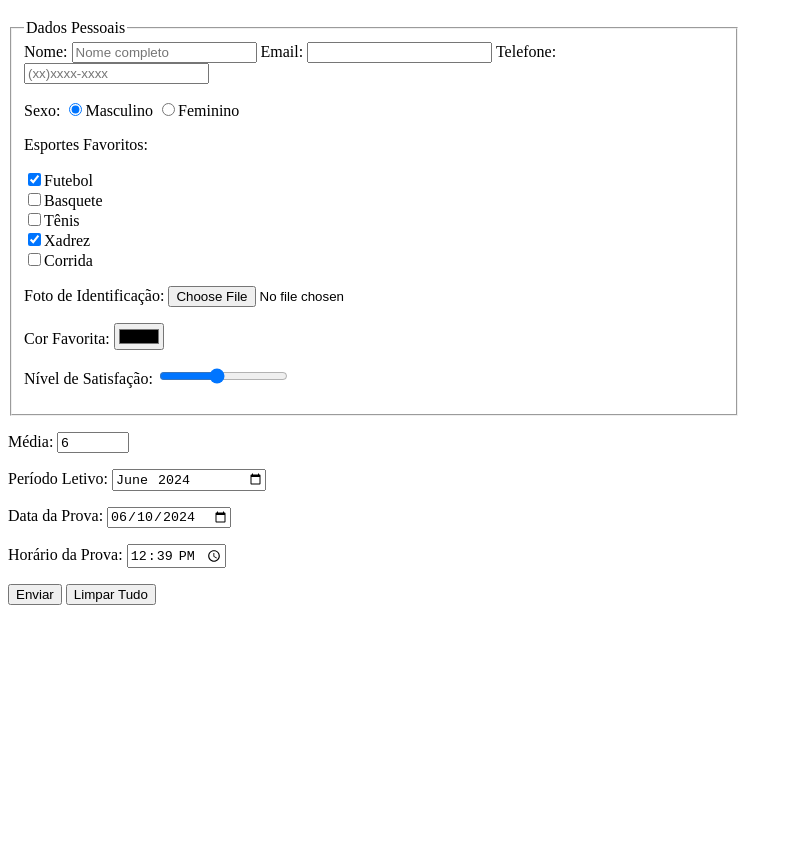
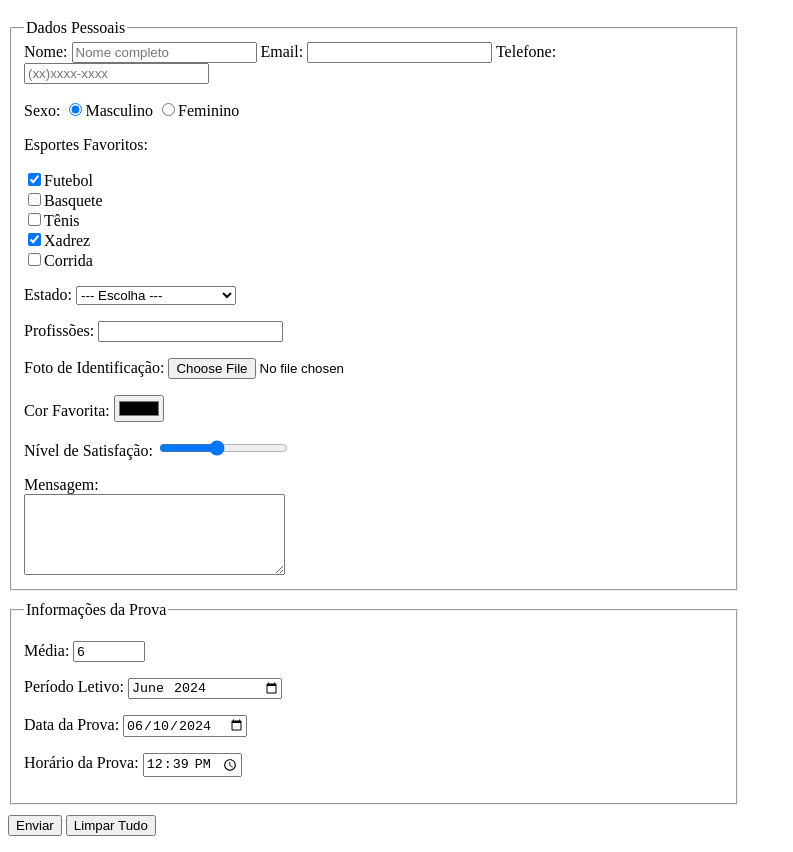
Before and after one commit to kalebemax/html-css, a plain HTML site: page exercicios/ex013/forms2.html in a window 1280 px wide. Shown: the part 61-913 px from the top of the page, without its empty margins (0-793 px from the left). Before the commit the page ends 800 px from the top, so only its background shows below. Drawn offline with Linux system fonts and the light colour scheme.

Commit message:
forms2.html updated

```diff
--- a/exercicios/ex013/forms2.html
+++ b/exercicios/ex013/forms2.html
@@ -7,6 +7,7 @@
     <style>
         fieldset {
            width: 700px;
+           margin-bottom: 10px;
         }
     </style>
 </head>
@@ -35,23 +36,55 @@
                 <label for="ixad"><input type="checkbox" name="esp" id="ixad" checked>Xadrez</label><br>
                 <label for="icor"><input type="checkbox" name="esp" id="icor">Corrida</label><br>
 
+                <p>
+                    <label for="iest">Estado: </label>
+                    <select name="estado" id="iest">
+                        <option value=""selected>--- Escolha ---</option>
+                        <optgroup label="Região Sudeste">
+                            <option value="RJ">Rio de Janeiro</option>
+                            <option value="SP">São Paulo</option>
+                            <option value="MG">Minas Gerais</option>
+                        </optgroup>
+
+                        <optgroup label="Região Nordeste">
+                            <option value="RN" >Rio Grando do Norte</option>
+                            <option value="CE">Ceará</option>
+                            <option value="PB">Paraíba</option>
+                        </optgroup>
+                    </select>
+                </p>
+
+                <label for="iprof">Profissões: </label>
+                <input type="text" name="profs" id="iprof" autocomplete="work" list="listprof">
+                <datalist id="listprof">
+                    <option>Desenvolvedor</option>
+                    <option>Cozinheiro</option>
+                    <option>Carpinteiro</option>
+                    <option>Eletricista</option>
+                    <option>Professor</option>
+                    <option>Motorista</option>
+                </datalist>
+
                 <p><label for="ifoto">Foto de Identificação: <input type="file" name="foto" id="ifoto"></label></p>
 
                 <label for="icor">Cor Favorita: <input type="color" name="cor" id="icor"></label>
 
                 <p><label for="inivel">Nível de Satisfação: <input type="range" name="avaliação" id="inivel" min="1" max="10" value="5"></label></p>
 
+                <label for="imsg">Mensagem: </label><br>
+                <textarea name="texto" id="imsg" cols="30" rows="5"></textarea>
+
         </fieldset>
 
-        <p><label for="imedia">Média: <input type="number" name="média" id="imedia" min="1.0" max="10" step="0.1" value="6"></label></p>
+        <fieldset>
+            <legend>Informações da Prova</legend>
+            <p><label for="imedia">Média: <input type="number" name="média" id="imedia" min="1.0" max="10" step="0.1" value="6"></label></p>
+            <label for="imes">Período Letivo: <input type="month" name="mes" id="imes" value="2024-06"></label>
 
-        <label for="imes">Período Letivo: <input type="month" name="mes" id="imes" value="2024-06"></label>
-
-        <p><label for="idata">Data da Prova: <input type="date" name="data" id="idata" value="2024-06-10"></label></p>
-
-        <label for="ihora">Horário da Prova: <input type="time" name="hora" id="ihora" value="12:39"></label>
-
-        <p>
+            <p><label for="idata">Data da Prova: <input type="date" name="data" id="idata" value="2024-06-10"></label></p>
+            <label for="ihora">Horário da Prova: <input type="time" name="hora" id="ihora" value="12:39"></label>
+            <p>
+        </fieldset>
             <input type="submit" value="Enviar">
             <input type="reset" value="Limpar Tudo">
         </p>
```
